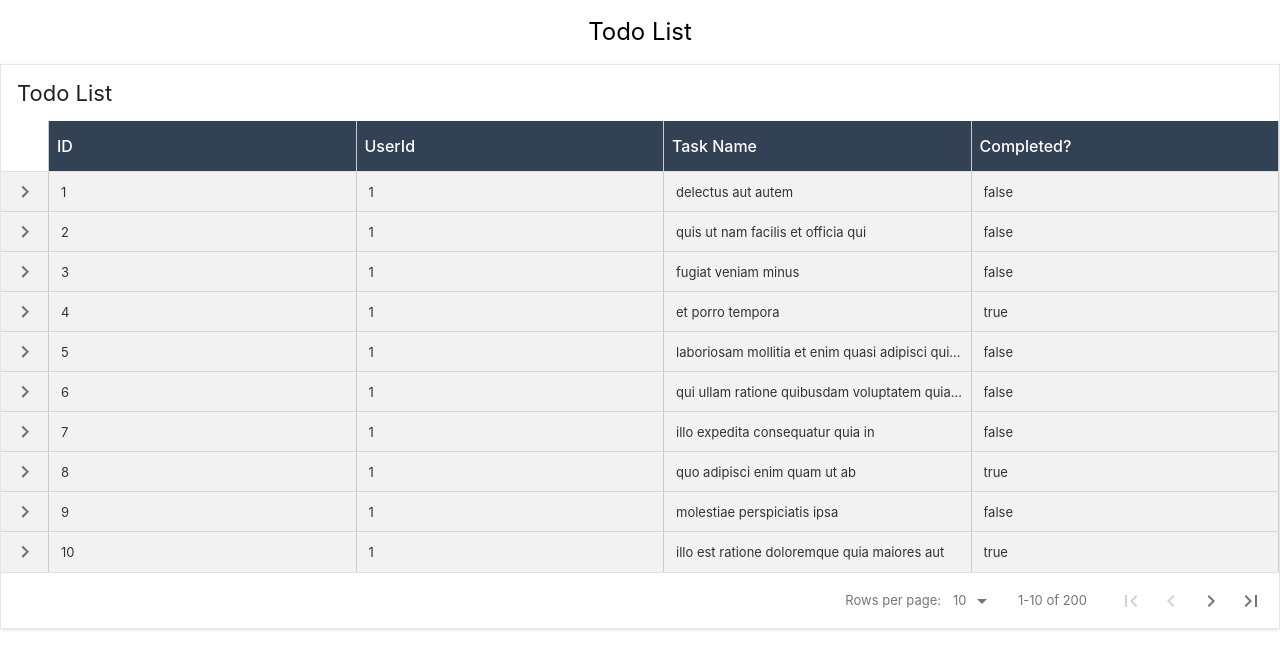
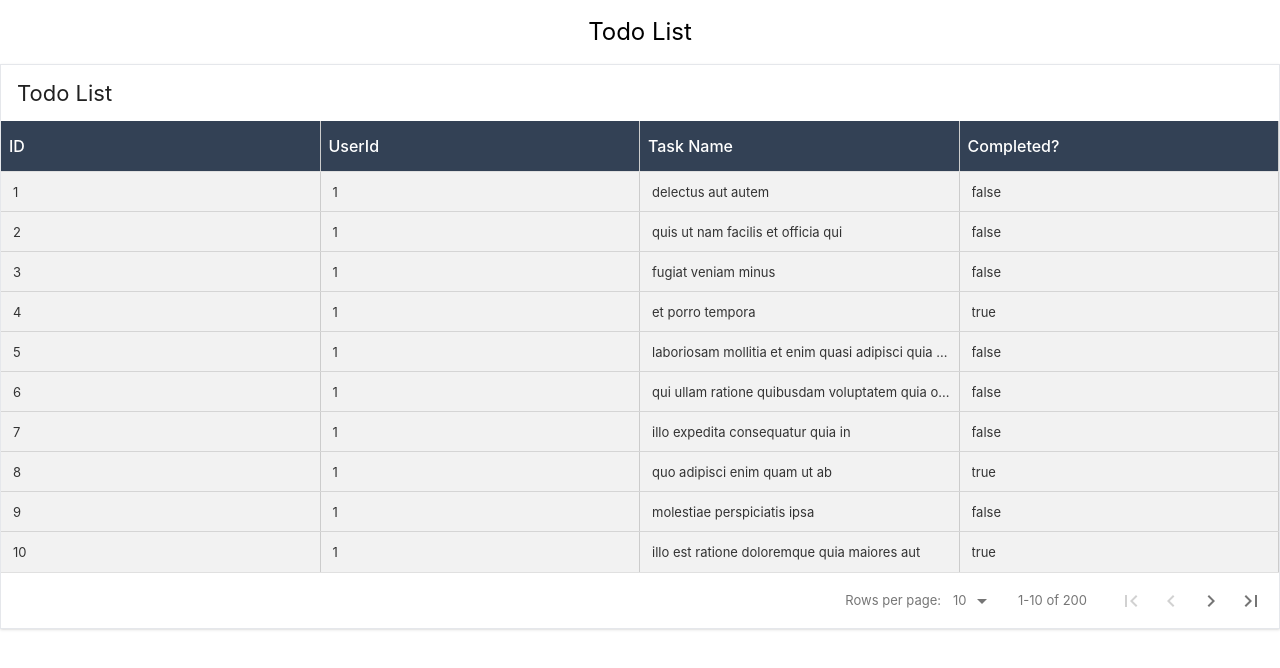
Before and after one commit to Burgesskeith/dataTable, a React (Create React App) app: page / in a window 1280 px wide. Shown: the top 668 px of the page. Built offline with nearby package versions, Linux system fonts and the light colour scheme.

Commit message:
Added details page and routing

```diff
--- a/package.json
+++ b/package.json
@@ -11,6 +11,7 @@
     "react-data-table-component": "^7.5.2",
     "react-dom": "^18.2.0",
     "react-icons": "^4.4.0",
+    "react-router-dom": "^6.3.0",
     "react-scripts": "5.0.1",
     "styled-components": "^5.3.5",
     "web-vitals": "^2.1.4"
--- a/src/App.js
+++ b/src/App.js
@@ -1,10 +1,15 @@
-import React from 'react'
+import React from "react";
 import TodoList from "./components/TodoList";
+import { Routes, Route } from "react-router-dom";
+import TodoDetails from "./components/TodoDetails";
 
 function App() {
   return (
     <div className="App">
-      <TodoList />
+      <Routes>
+        <Route path="/" element={<TodoList />} />
+        <Route path="/details" element={<TodoDetails />} />
+      </Routes>
     </div>
   );
 }
--- /dev/null
+++ b/src/components/TodoDetails.js
@@ -0,0 +1,11 @@
+import React from "react";
+
+function TodoDetails(props) {
+  return (
+    <div>
+      <div>{props}</div>
+    </div>
+  );
+}
+
+export default TodoDetails;
--- a/src/components/TodoList.js
+++ b/src/components/TodoList.js
@@ -1,6 +1,7 @@
-import React, { Fragment, useRef } from "react";
+import React, { Fragment } from "react";
 import DataTable from "./DataTableBase";
 // import axios from "axios";
+import TodoDetails from "./TodoDetails";
 
 function TodoList() {
   // const [data, setData] = useState([]);
@@ -1257,8 +1258,12 @@ function TodoList() {
         minHeight: "72px", // override the row height
         backgroundColor: "#f2f2f2",
         color: "#333",
+        "&:hover": {
+          backgroundColor: "#green",
+        },
       },
     },
+
     headCells: {
       style: {
         height: "50px",
@@ -1320,12 +1325,12 @@ function TodoList() {
           columns={columns}
           data={data}
           customStyles={customStyles}
-          expandableRows
-          expandableRowsComponent={ExpandedComponent}
+          // expandableRows
+          // expandableRowsComponent={ExpandedComponent}
           // selectableRows
           // striped
 
-          // highlightOnHover
+          highlightOnHover
           // pointerOnHover
           onRowClicked={(row, event) => handleClick(row)}
         />
--- a/src/index.js
+++ b/src/index.js
@@ -1,11 +1,14 @@
-import React from 'react';
-import ReactDOM from 'react-dom/client';
-import './index.css';
-import App from './App';
+import React from "react";
+import ReactDOM from "react-dom/client";
+import "./index.css";
+import { BrowserRouter as Router } from "react-router-dom";
+import App from "./App";
 
-const root = ReactDOM.createRoot(document.getElementById('root'));
+const root = ReactDOM.createRoot(document.getElementById("root"));
 root.render(
   <React.StrictMode>
-    <App />
+    <Router>
+      <App />
+    </Router>
   </React.StrictMode>
 );
```
Also changed, not shown: 1 other file (tests, documents, lock files or other folders).
